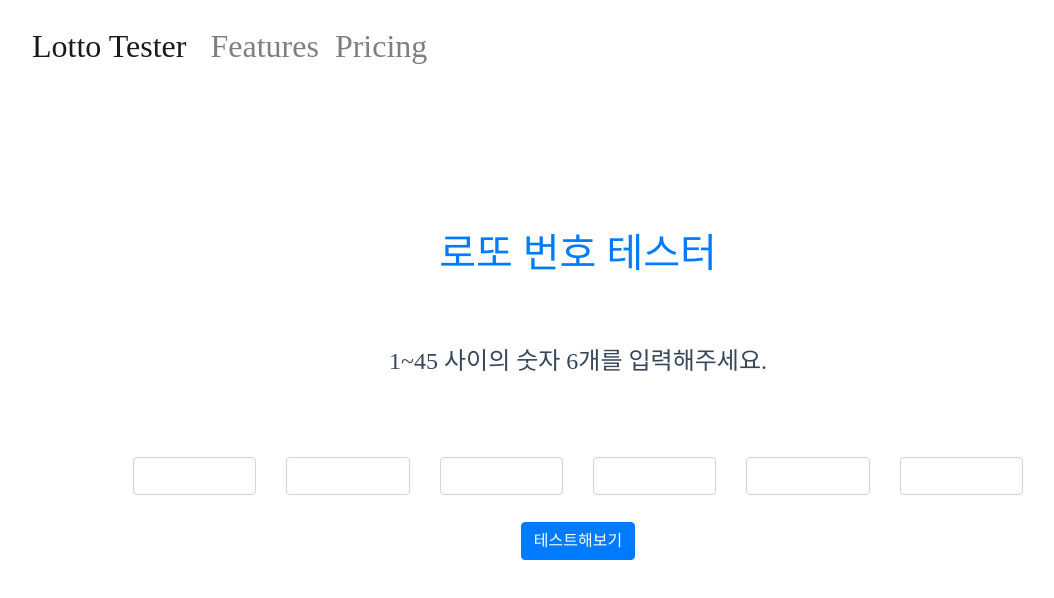
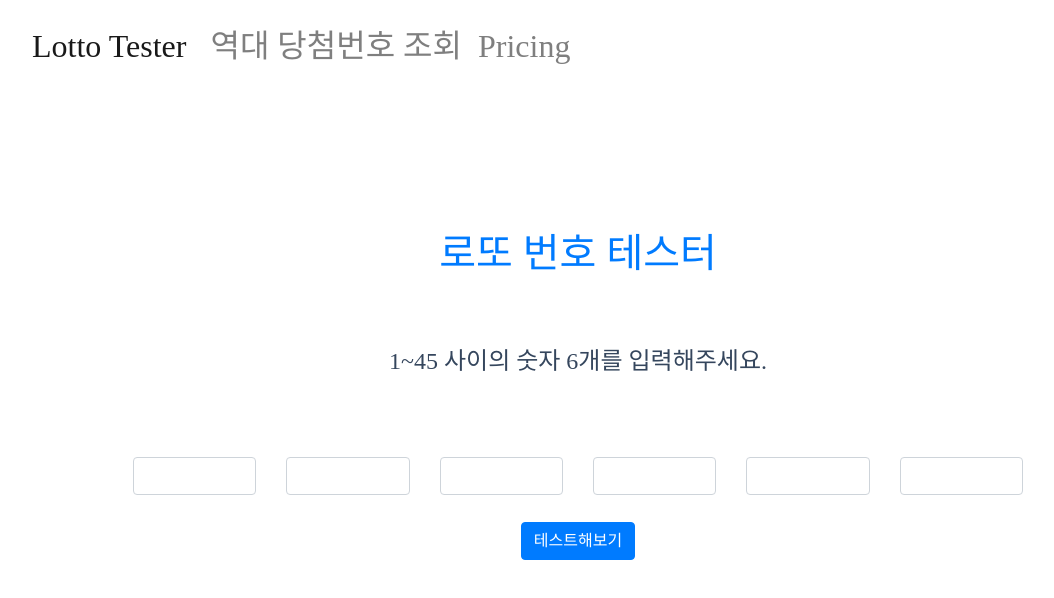
Before and after one commit to Jaejin-Song/lotto_tester, a plain HTML site: page index.html in a window 1280 px wide. Shown: the whole page, without its empty margins (62-1116 px from the left). Drawn offline with nearby package versions, Linux system fonts and the light colour scheme; a web font is replaced by a local one.

Commit message:
first commit

```diff
--- a/index.html
+++ b/index.html
@@ -40,7 +40,7 @@
         </button>
         <div class="collapse navbar-collapse" id="navbarNavAltMarkup">
             <div class="navbar-nav">
-                <a class="nav-item nav-link" href="#">Features</a>
+                <a class="nav-item nav-link" href="#">역대 당첨번호 조회</a>
                 <a class="nav-item nav-link" href="#">Pricing</a>
             </div>
         </div>
```
